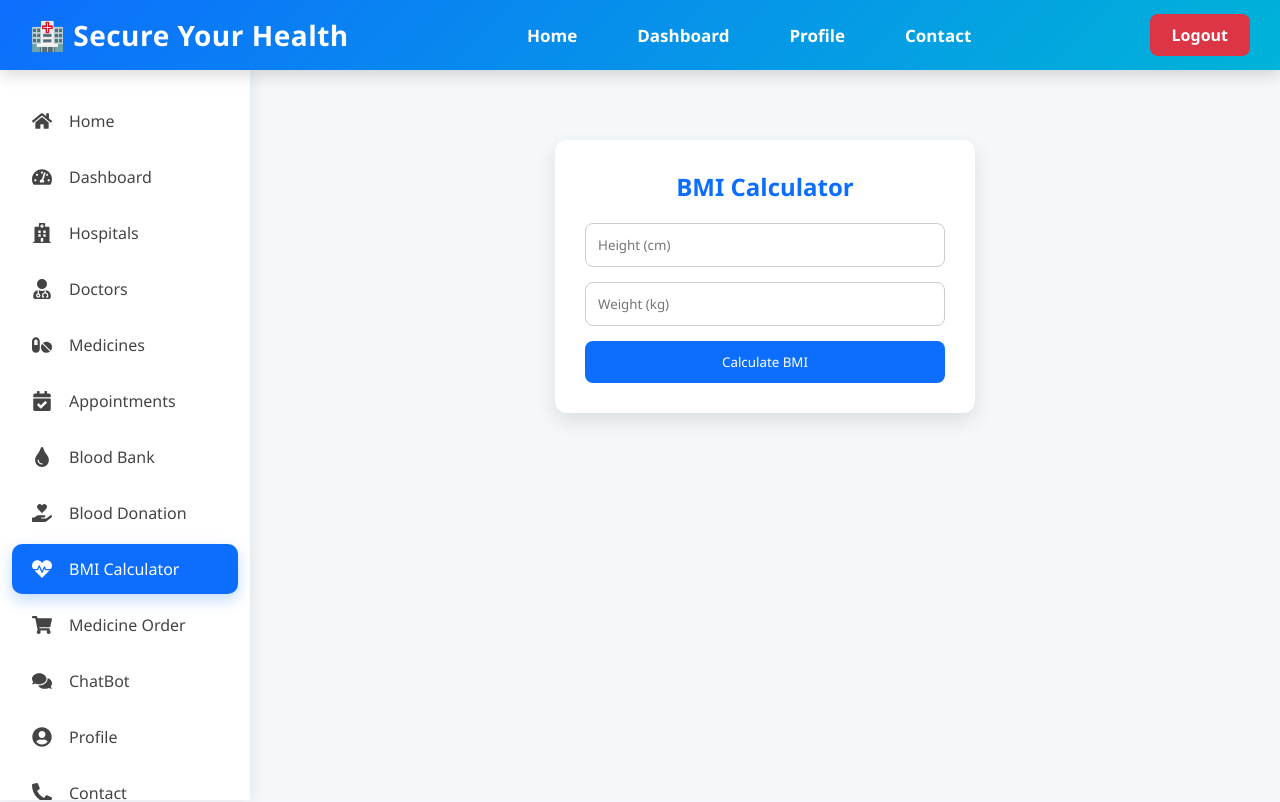
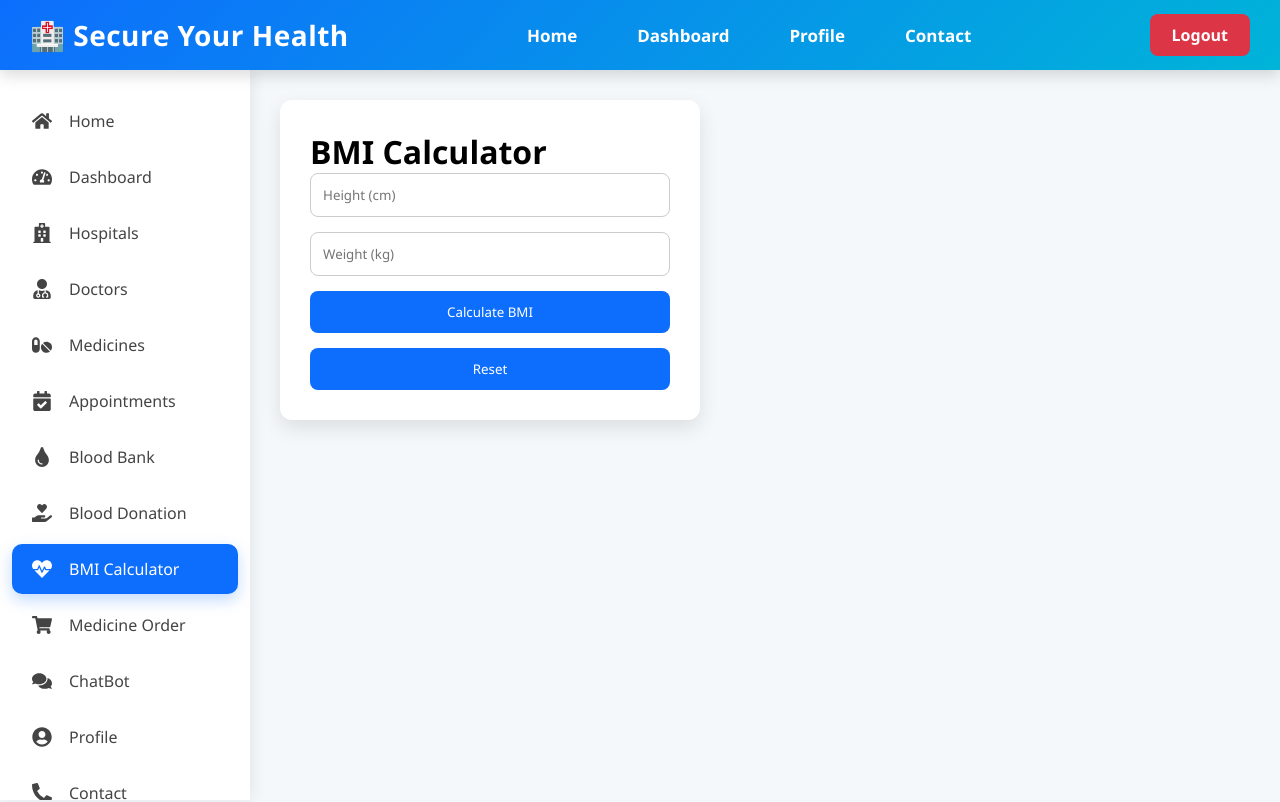
Before and after one commit to mastanshareefshaik5-ms/Secure-Your-Health, a React (Vite) app in the folder Frontend/: page /bmi in a window 1280 px wide. Shown: the top 802 px of the page. Built offline with nearby package versions, Linux system fonts and the light colour scheme; sample sign-in values are in the browser's storage.

Commit message:
initial Frontend

```diff
--- a/Frontend/src/Components/BMI/BMI.jsx
+++ b/Frontend/src/Components/BMI/BMI.jsx
@@ -2,72 +2,165 @@ import { useState } from "react";
 import "./BMI.css";
 
 function BMI() {
+
   const [height, setHeight] = useState("");
+
   const [weight, setWeight] = useState("");
-  const [bmi, setBmi] = useState("");
+
+  const [bmi, setBMI] = useState("");
+
   const [status, setStatus] = useState("");
 
   const calculateBMI = (e) => {
+
     e.preventDefault();
 
+    if (!height || !weight) {
+
+      alert("Please enter Height and Weight");
+
+      return;
+
+    }
+
     const h = Number(height) / 100;
+
     const w = Number(weight);
-
-    if (!h || !w) return;
 
     const result = (w / (h * h)).toFixed(2);
 
-    setBmi(result);
+    setBMI(result);
 
-    if (result < 18.5) setStatus("Underweight");
-    else if (result < 25) setStatus("Normal");
-    else if (result < 30) setStatus("Overweight");
-    else setStatus("Obese");
+    if (result < 18.5) {
+
+      setStatus("Underweight");
+
+    }
+
+    else if (result < 25) {
+
+      setStatus("Normal Weight");
+
+    }
+
+    else if (result < 30) {
+
+      setStatus("Overweight");
+
+    }
+
+    else {
+
+      setStatus("Obese");
+
+    }
+
+  };
+
+  const resetForm = () => {
+
+    setHeight("");
+
+    setWeight("");
+
+    setBMI("");
+
+    setStatus("");
+
   };
 
   return (
-    <div className="bmi-container">
+
+    <div className="bmi-page">
 
       <div className="bmi-card">
 
-        <h2>BMI Calculator</h2>
+        <h1>
+
+          BMI Calculator
+
+        </h1>
 
         <form onSubmit={calculateBMI}>
 
           <input
+
             type="number"
+
             placeholder="Height (cm)"
+
             value={height}
-            onChange={(e) => setHeight(e.target.value)}
+
+            onChange={(e)=>setHeight(e.target.value)}
+
             required
+
           />
 
           <input
+
             type="number"
+
             placeholder="Weight (kg)"
+
             value={weight}
-            onChange={(e) => setWeight(e.target.value)}
+
+            onChange={(e)=>setWeight(e.target.value)}
+
             required
+
           />
 
-          <button>Calculate BMI</button>
+          <button type="submit">
+
+            Calculate BMI
+
+          </button>
+
+          <button
+
+            type="button"
+
+            className="reset-btn"
+
+            onClick={resetForm}
+
+          >
+
+            Reset
+
+          </button>
 
         </form>
 
-        {bmi && (
+        {
+
+          bmi &&
+
           <div className="result">
 
-            <h3>Your BMI : {bmi}</h3>
+            <h2>
 
-            <p>Status : {status}</p>
+              BMI : {bmi}
+
+            </h2>
+
+            <h3>
+
+              Status : {status}
+
+            </h3>
 
           </div>
-        )}
+
+        }
 
       </div>
 
     </div>
+
   );
+
 }
 
 export default BMI;
```
